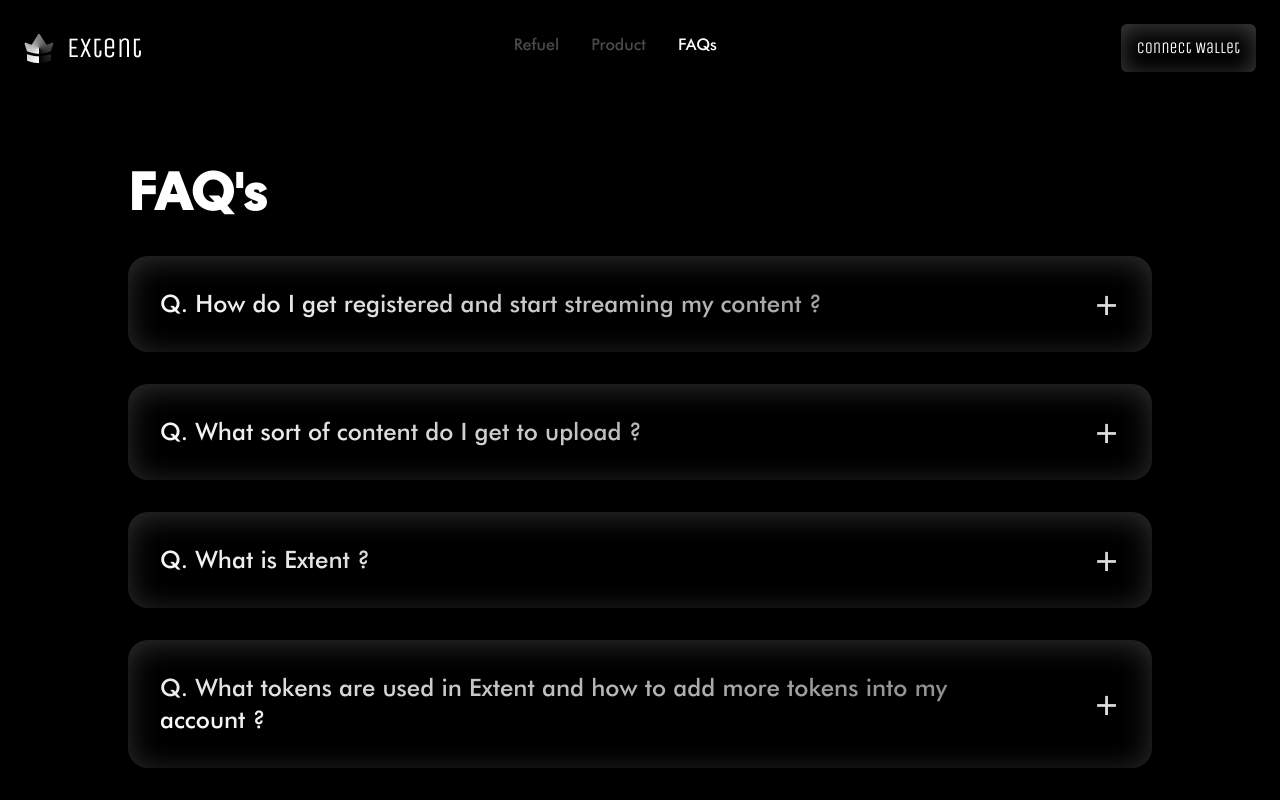
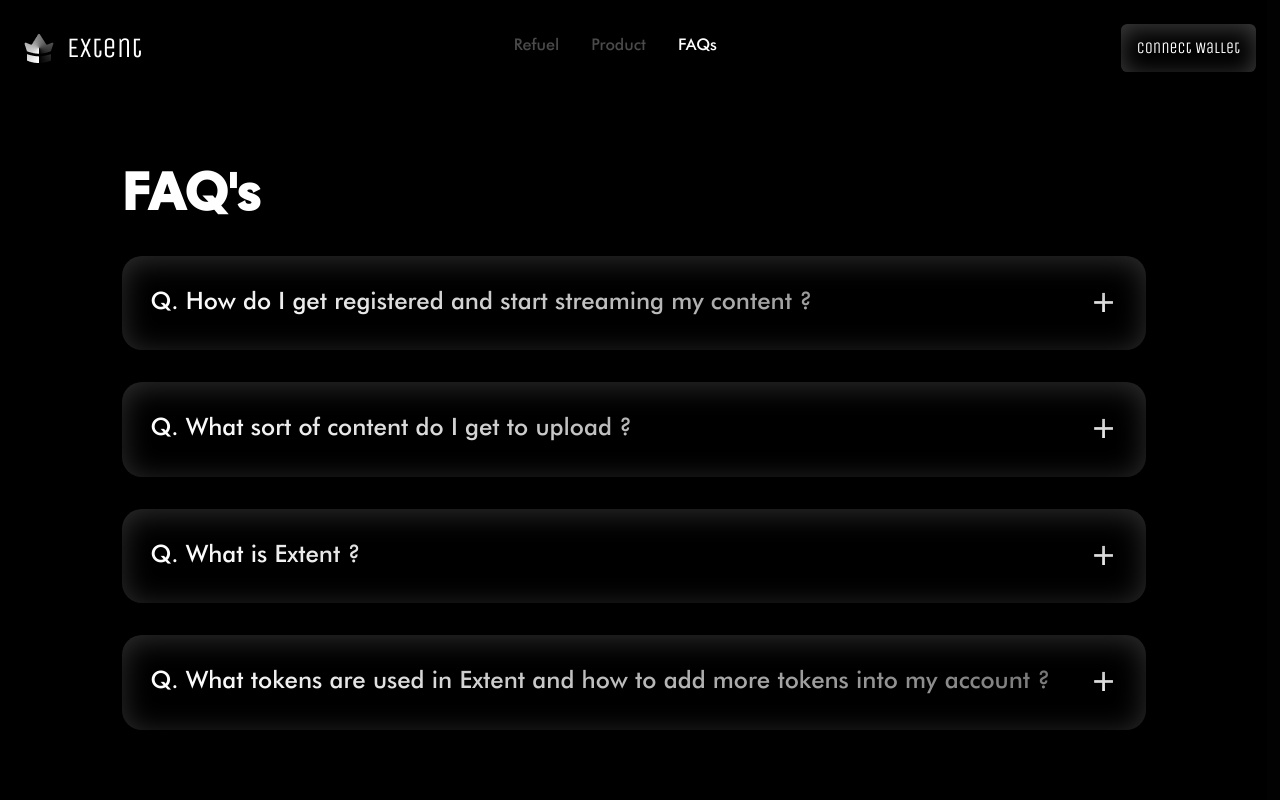
Before and after one commit to Extent-Org/Extent-Frontend, a React (Create React App) app: page /faq in a window 1280 px wide. Built offline with nearby package versions, Linux system fonts and the light colour scheme.

Commit message:
Fix: Animation Smooth + NavBar acts similar to Product Page

```diff
--- a/src/components/FAQPage/Accordion/Accordion.scss
+++ b/src/components/FAQPage/Accordion/Accordion.scss
@@ -5,7 +5,7 @@
     box-shadow: inset 0px 4px 30px rgba(187, 187, 187, 0.25);
     border-radius: 20px;
     margin: 2rem 0 1rem 0;
-    transition: all 0.6s ease-in-out;
+    padding: 1.3rem;
 
     &__question {
         @include space_btw_elements;
@@ -23,12 +23,14 @@
         &--opened {}
 
         &-q {
-            padding: 2rem;
+            padding: 0.5rem;
+            margin-bottom: 0.3rem;
         }
 
         &-sign {
             font-size: 2rem;
-            padding: 2rem;
+            padding: 0.5rem;
+            margin-bottom: 0.3rem;
             background: linear-gradient(15.7deg, #FFFFFF 11.25%, rgba(255, 255, 255, 0) 153.73%);
             -webkit-background-clip: text;
             -webkit-text-fill-color: transparent;
@@ -47,22 +49,17 @@
         justify-content: center;
         align-items: center;
         overflow: hidden;
-        padding: 0 2rem 0 2rem;
-        transition: 1.2s padding ease-in;
-        transition-delay: 0s;
-        -webkit-transition: padding 1.2s;
-        -moz-transition: padding 1.2s;
-        -ms-transition: padding 1.2s;
-        -o-transition: padding 1.2s;
+        padding: 0 0.5rem 0 0.5rem;
 
         &-wrap {
             max-height: 0;
             transition: max-height 0.7s;
+            transition-timing-function: linear;
             transition-delay: 0;
-            -webkit-transition: max-height 1s;
-            -moz-transition: max-height 1s;
-            -ms-transition: max-height 1s;
-            -o-transition: max-height 1s;
+            -webkit-transition: max-height 0.7s;
+            -moz-transition: max-height 0.7s;
+            -ms-transition: max-height 0.7s;
+            -o-transition: max-height 0.7s;
         }
 
         &-sep {
@@ -70,10 +67,10 @@
             width: 100%;
             background-color: $color8;
             margin-bottom: 1.5rem;
-            animation: fadeIn 1s;
-            -webkit-animation: fadeIn 1s;
-            -moz-animation: fadeIn 1s;
-            -o-animation: fadeIn 1s;
+            animation: linear 0.7s;
+            -webkit-animation: linear 0.7s;
+            -moz-animation: linear 0.7s;
+            -o-animation: linear 0.7s;
         }
 
         &-ans {
@@ -81,67 +78,15 @@
             text-align: left;
             font-family: AvenirBook;
             font-size: 1.3rem;
-            animation: fadeIn 1s;
+            animation: ease-in 0.7s;
         }
 
         &--opened {
-            padding-bottom: 2rem;
-
             & .accordion__answer-wrap {
                 max-height: 100vh;
             }
         }
 
-    }
-}
-
-@keyframes fadeIn {
-    0% {
-        opacity: 0;
-    }
-
-    100% {
-        opacity: 1;
-    }
-}
-
-@-moz-keyframes fadeIn {
-    0% {
-        opacity: 0;
-    }
-
-    100% {
-        opacity: 1;
-    }
-}
-
-@-webkit-keyframes fadeIn {
-    0% {
-        opacity: 0;
-    }
-
-    100% {
-        opacity: 1;
-    }
-}
-
-@-o-keyframes fadeIn {
-    0% {
-        opacity: 0;
-    }
-
-    100% {
-        opacity: 1;
-    }
-}
-
-@-ms-keyframes fadeIn {
-    0% {
-        opacity: 0;
-    }
-
-    100% {
-        opacity: 1;
     }
 }
 
--- a/src/components/FAQPage/FAQPage.scss
+++ b/src/components/FAQPage/FAQPage.scss
@@ -1,10 +1,10 @@
 @import "../../scss/_imports";
 
 .faq {
-    width: 100vw;
-    height: 100vh;
+    width: 99vw;
+    min-height: 100vh;
     background-color: black;
-    overflow-x: hidden;
+    overflow: hidden;
 
     &__wrap {
         @include center__element;
@@ -33,6 +33,7 @@
     &__list {
         display: block;
         width: 80vw;
+        overflow: hidden;
     }
 }
 
```
